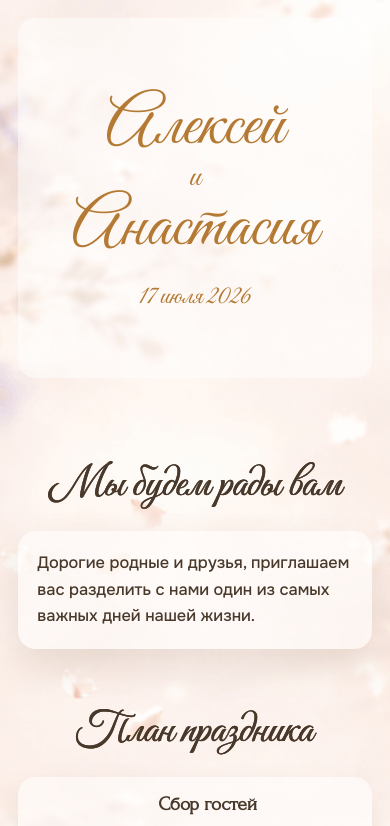
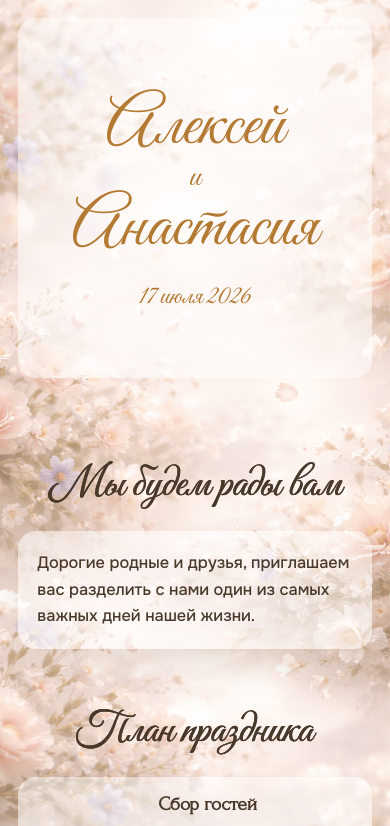
Before and after one commit to al7xey/wedding, a React (Vite) app: page / in a window 390 px wide. Shown: the top 826 px of the page. Built offline with nearby package versions, Linux system fonts and the light colour scheme.

Commit message:
fix: pin background image layer behind content

```diff
--- a/src/styles/global.css
+++ b/src/styles/global.css
@@ -65,11 +65,8 @@ body {
   font-weight: 500;
   color: var(--color-text);
   background-color: var(--bg-page);
-  background-image: url('/images/wedding-bg.jpg');
-  background-position: center;
-  background-size: cover;
-  background-repeat: no-repeat;
   position: relative;
+  isolation: isolate;
 }
 
 body::before {
@@ -82,6 +79,8 @@ body::before {
   opacity: 1;
   mix-blend-mode: normal;
   filter: none;
+  transform: translateZ(0);
+  will-change: transform;
 }
 
 .site-shell {
@@ -376,15 +375,6 @@ body::before {
   :root {
     --timeline-time-col: 112px;
     --timeline-dot-col: 28px;
-  }
-}
-
-@media (max-width: 768px) {
-  body {
-    background-image: url('/images/wedding-bg.jpg');
-    background-position: center;
-    background-size: cover;
-    background-repeat: no-repeat;
   }
 }
 
```
